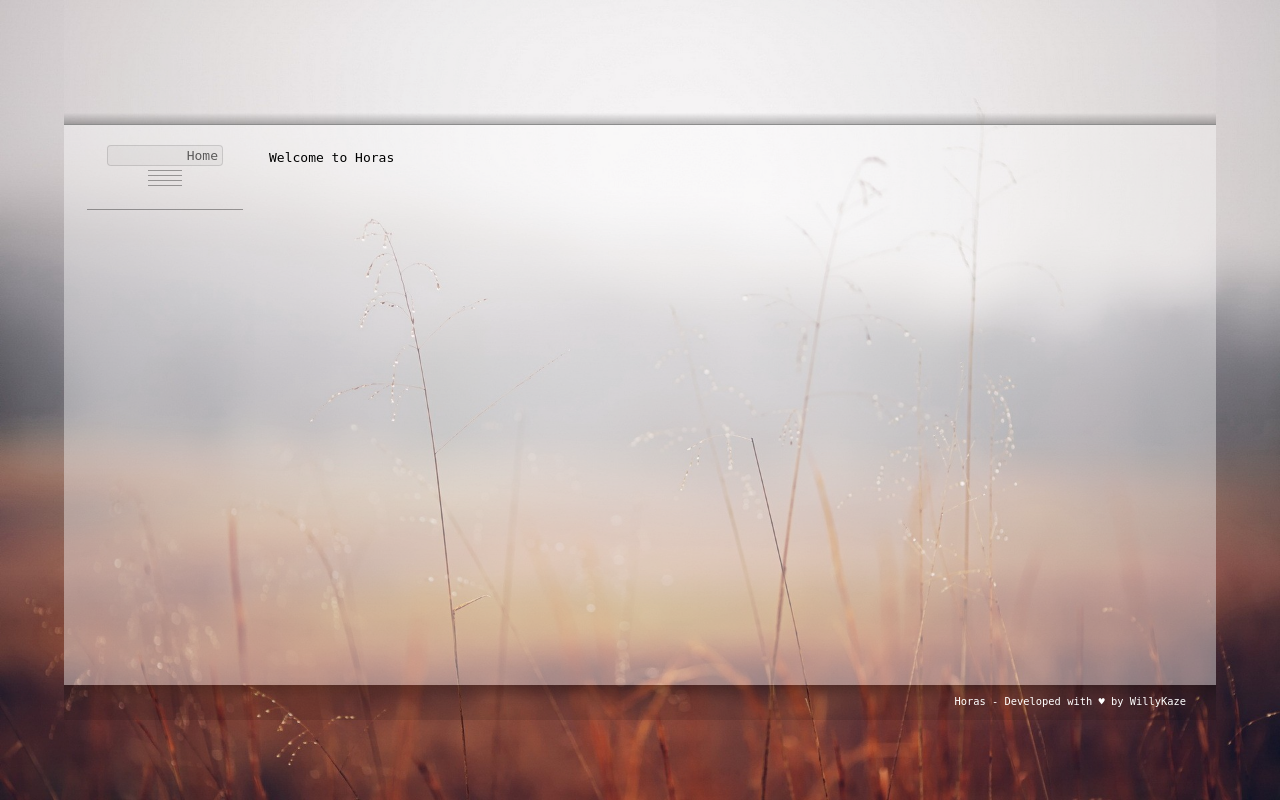
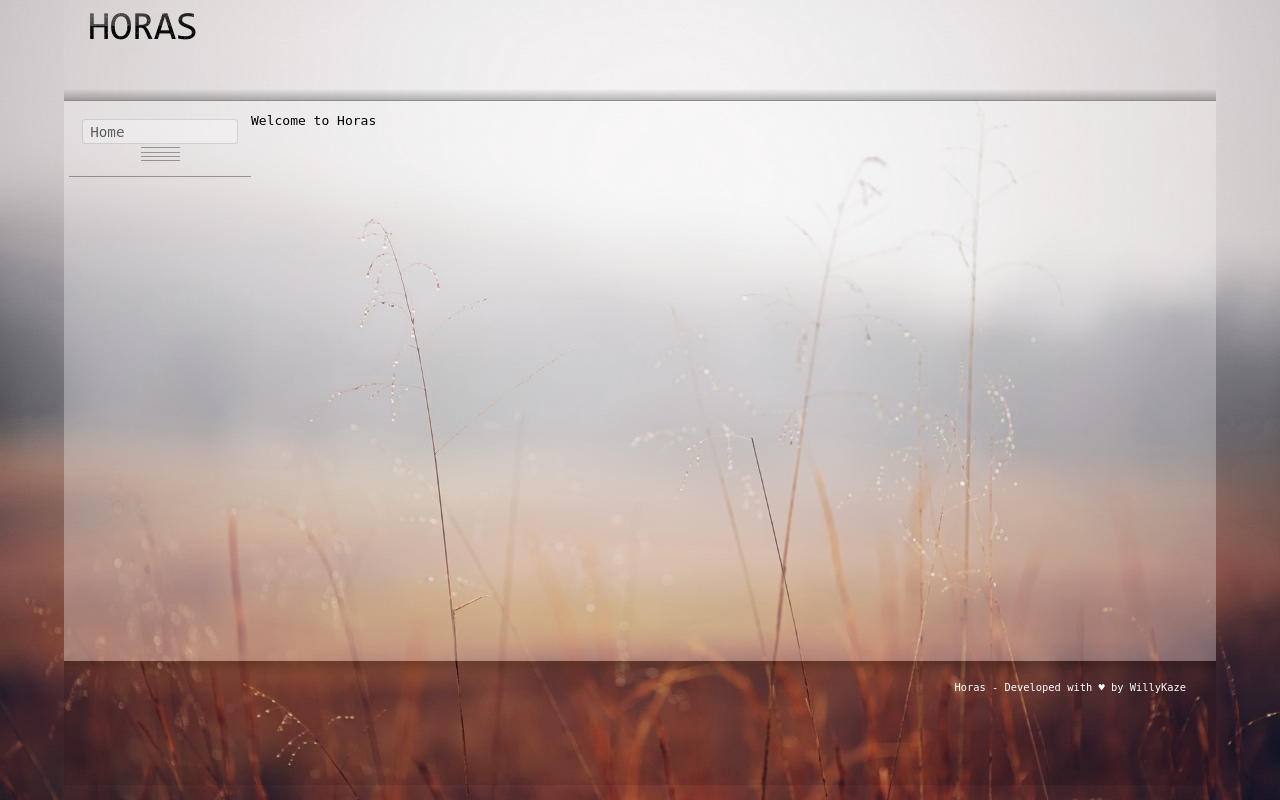
Before and after one commit to exmachina-dev/horas, a Django app: page / in a window 1280 px wide. Run offline with Django 3.2, Linux system fonts and the light colour scheme; parts of the project's set-up code (start-up, migrations or seed data) failed here and were passed over.

Commit message:
CSS tweaks

```diff
--- a/static/css/base.css
+++ b/static/css/base.css
@@ -2,22 +2,25 @@ body {
     background: url('/static/img/bg3.jpg') fixed center no-repeat #fff;
     background-size: cover;
     width: 90%;
-    margin: auto;
+    margin: 0px auto;
+    padding: 0px;
 }
 
 #header {
-    background: url('/static/img/header.png') repeat-x bottom transparent;
+    background-image: url('/static/img/header.png'), url('/static/img/horas.png');
+    background-repeat: repeat-x, no-repeat;
+    background-position: bottom, 2% 10%;
     background-color: rgba(255, 255, 255, 0.05);
     box-sizing: content-box;
     height: 101px;
     margin: 0px auto;
     padding: 0px 30px;
-    padding-top: 24px;
-    text-align: center
+    padding-top: 0px;
+    text-align: center;
 }
 #header p#session {
     display: inline-block;
-    padding: 3px 6px;
+    padding: 6px 10px;
     margin: auto;
     font-family: monospace;
     font-size: 0.85em;
@@ -42,14 +45,11 @@ body {
 ul#menu {
     background: url('/static/img/menu.png') repeat-x bottom transparent;
     margin: 0px;
-    margin-left: 18px;
     float: left;
-    width: 116px;
+    width: 12em;
     height: auto;
-    padding: 20px;
-    padding-top: 15px;
+    padding: 1em;
     list-style-type: none;
-    text-align: right;
     font-family: monospace;
 }
 
@@ -117,8 +118,8 @@ ul#menu input:first-child:focus, ul#menu input:first-child:hover {
 ul#menu .separator {
     background: url('/static/img/menu.png') repeat-x bottom transparent;
     height: 1px;
-    width: 30%;
-    margin: 4px auto;
+    width: 3em;
+    margin: 0.25em auto;
 }
 
 ul#menu > li.separator + li >a {
@@ -134,7 +135,7 @@ ul#menu > li:first-child > a, ul#menu > li.separator + li >a {
 
 ul#menu > li:first-child > a,
 ul#menu > li:last-child > a,
-ul#menu > li:nth-child(7) >a,
+ul#menu > li:nth-child(5) >a,
 ul#menu > li:nth-child(9) >a {
     border-bottom-left-radius: 4px;
     border-bottom-right-radius: 4px;
@@ -143,16 +144,16 @@ ul#menu > li:nth-child(9) >a {
 /* Contenu */
 
 #content {
-    background-color: rgba(255, 255, 255, 0.4);
+    background-color: rgba(255, 255, 255, 0.3);
     min-height: 550px;
     margin: 0px;
     padding: 5px;
 }
 #content > *{
     margin: 0px;
-    margin-left: 180px;
-    margin-right: 27px;
-    padding: 20px;
+    margin-left: 13em;
+    margin-right: 0.5em;
+    padding: 0.5em;
     font-family: monospace;
 }
 
@@ -170,11 +171,10 @@ ul#menu > li:nth-child(9) >a {
 #footer {
     background: url('/static/img/footer.png') repeat-x transparent;
     background-color: rgba(0, 0, 0, 0.1);
-    min-height: 25px;
+    min-height: 10em;
     margin: 0px;
-    margin-bottom: 20px;
     padding: 0px 30px;
-    padding-top: 10px;
+    padding-top: 20px;
     clear: both;
     text-align: right;
     color: #fff;
```
Also changed, not shown: other parts of static/css/base.css (+39 -10 lines).
